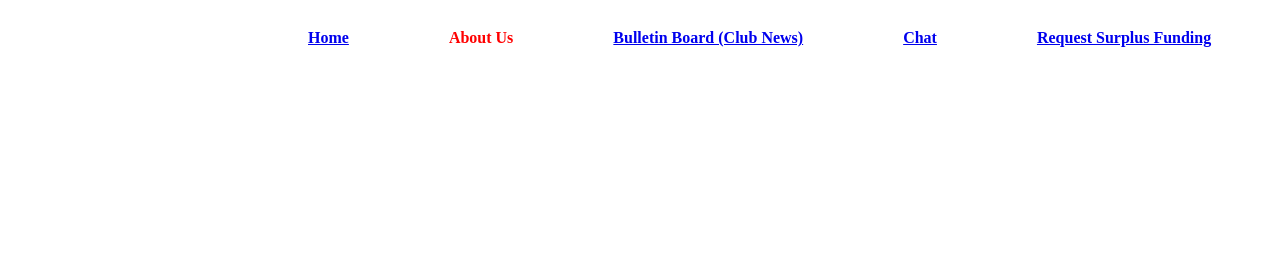
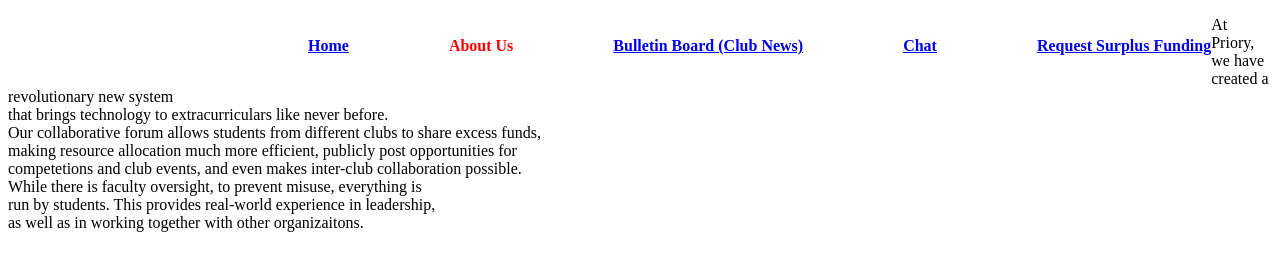
Before and after one commit to SirCharlesIV/Coding-Club-Hackathon, a plain HTML site: page about.html in a window 1280 px wide. Drawn offline with Linux system fonts and the light colour scheme.

Commit message:
Update about.html

```diff
--- a/about.html
+++ b/about.html
@@ -11,6 +11,14 @@
         <h4 style='margin-left: 100px; float: left;'><a href='chat.html'>Chat</a></h4>
         <h4 style='margin-left: 100px; float: left;'><a href='donate.html'>Request Surplus Funding</a></h4>
     </div>
-
+<p> At Priory, we have created a revolutionary new system
+    <br />that brings technology to extracurriculars like never before.
+    <br />Our collaborative forum allows students from different clubs to share excess funds,
+    <br />making resource allocation much more efficient, publicly post opportunities for
+    <br />competetions and club events, and even makes inter-club collaboration possible.
+    <br />While there is faculty oversight, to prevent misuse, everything is
+    <br />run by students. This provides real-world experience in leadership,
+    <br />as well as in working together with other organizaitons.
+    </p>
 </body>
 </html>
```
